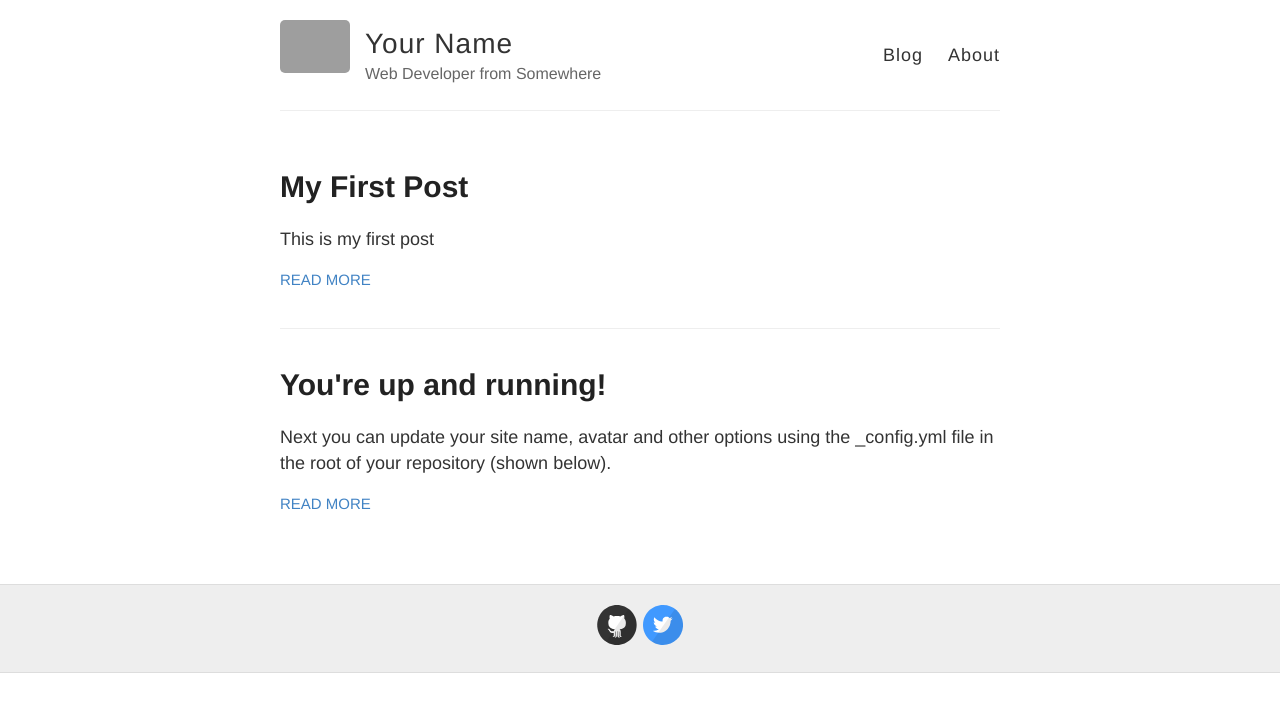
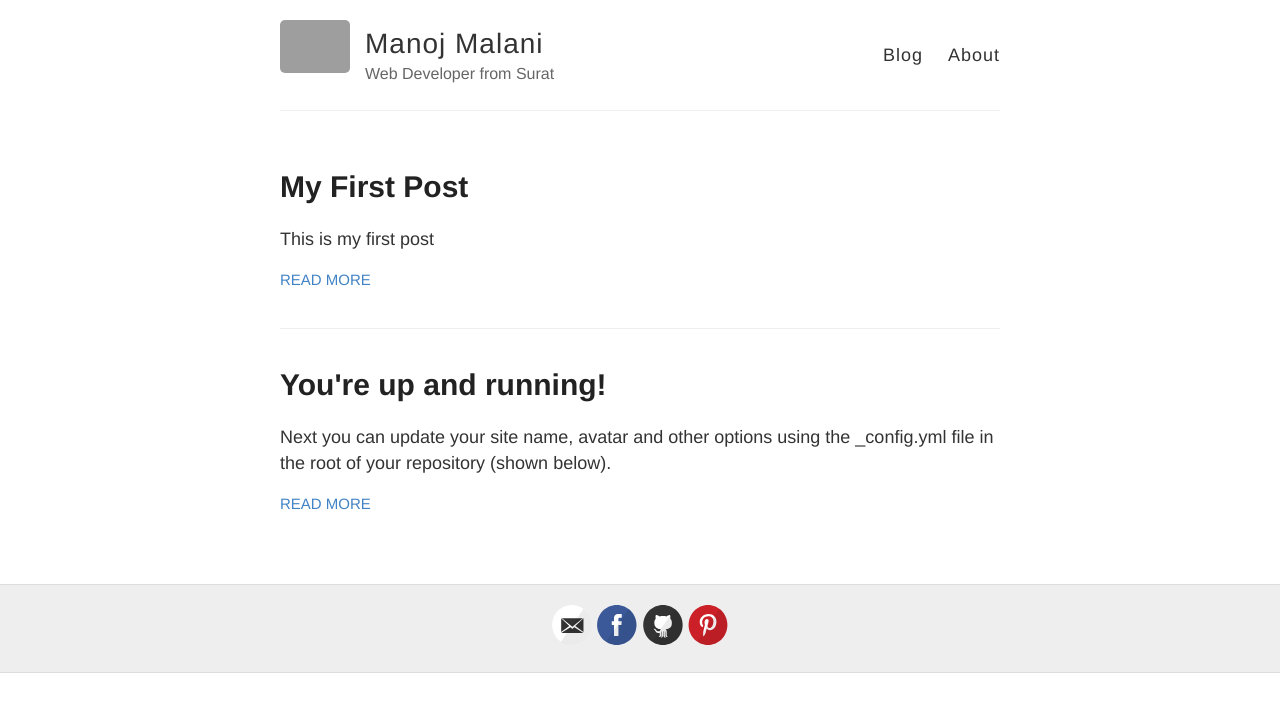
Before and after one commit to manojmalani/manojmalani.github.io, a Jekyll site: the page built from index.html, in a window 1280 px wide. Shown: the top 712 px of the page. Built offline with Jekyll 4.4.1, drawn with Linux system fonts in a browser that asks for light colours; part of the change alters nothing that is shown; grey boxes are pictures that could not be loaded.

Commit message:
Config changes

```diff
--- a/_config.yml
+++ b/_config.yml
@@ -3,10 +3,10 @@
 #
 
 # Name of your site (displayed in the header)
-name: Your Name
+name: Manoj Malani
 
 # Short bio or description (displayed in the header)
-description: Web Developer from Somewhere
+description: Web Developer from Surat
 
 # URL of your avatar or profile pic (you could use your GitHub profile pic)
 avatar: https://raw.githubusercontent.com/barryclark/jekyll-now/master/images/jekyll-logo.png
@@ -18,15 +18,15 @@ avatar: https://raw.githubusercontent.com/barryclark/jekyll-now/master/images/je
 # Includes an icon in the footer for each username you enter
 footer-links:
   dribbble:
-  email:
-  facebook:
+  email: malanimanoj85@gmail.com
+  facebook: manoj2185
   flickr:
-  github: barryclark/jekyll-now
+  github: manojmalani
   instagram:
   linkedin:
-  pinterest:
+  pinterest: m_j_D
   rss: # just type anything here for a working RSS icon
-  twitter: jekyllrb
+  twitter:
   stackoverflow: # your stackoverflow profile, e.g. "users/50476/bart-kiers"
   youtube: # channel/<your_long_string> or user/<user-name>
   googleplus: # anything in your profile username that comes after plus.google.com/
```
